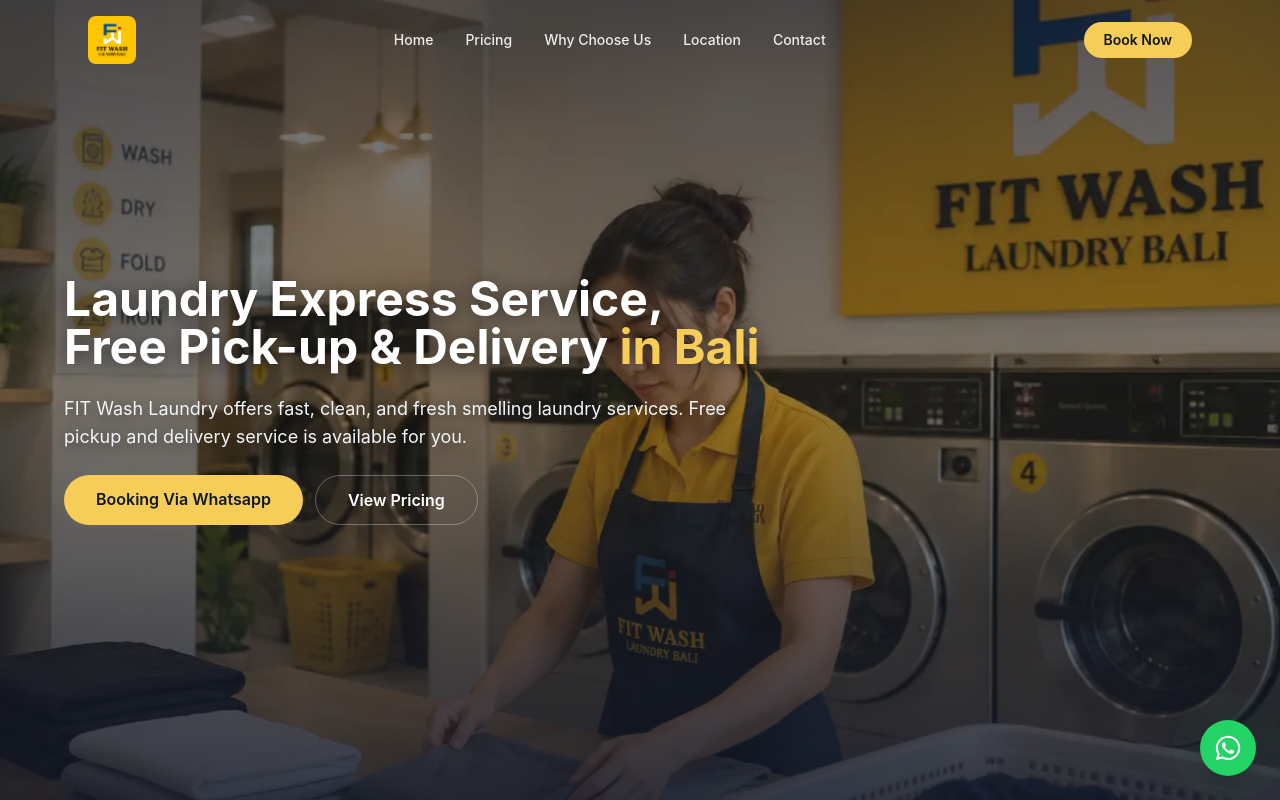
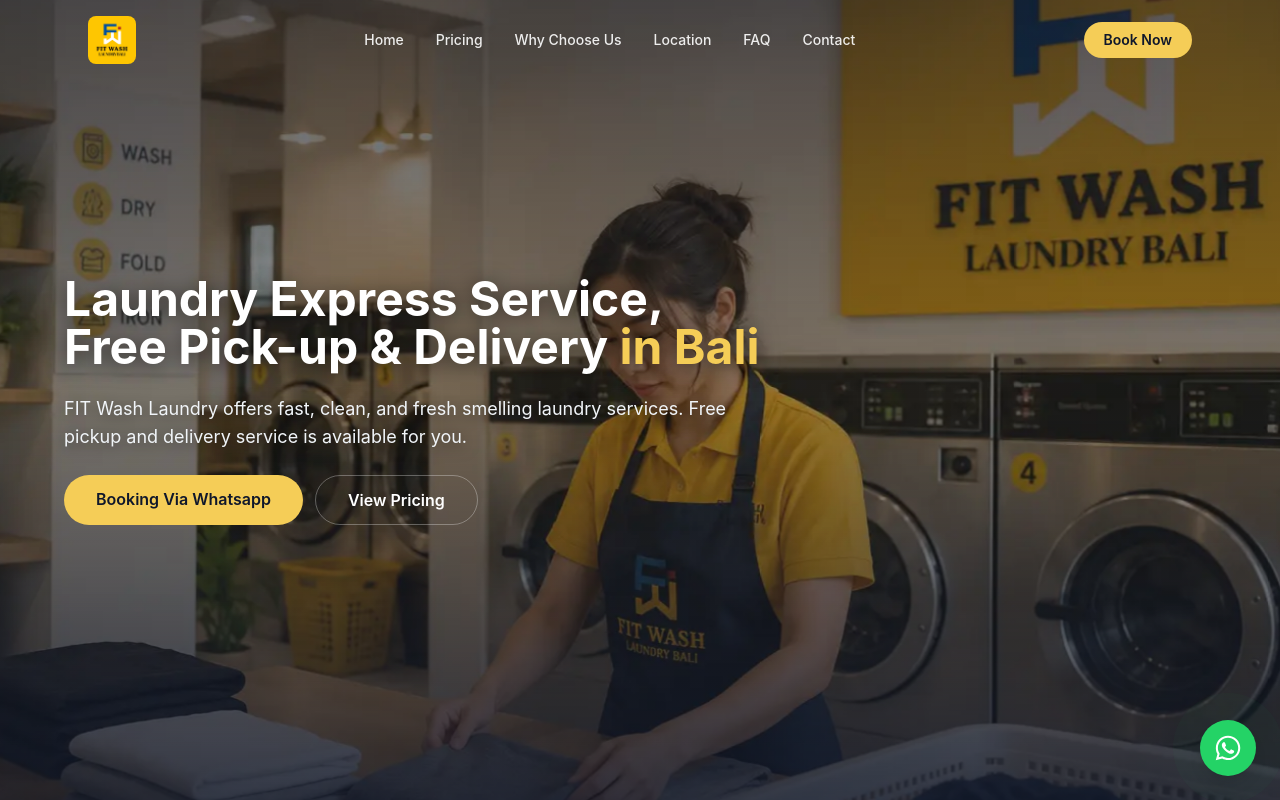
Before and after one commit to gungkrsnna/design-fitwash, a React (Vite) app: page / in a window 1280 px wide. Shown: the top 800 px of the page. Built offline with nearby package versions, Linux system fonts and the light colour scheme.

Commit message:
Add FAQ link to navbar

```diff
--- a/src/components/Navbar.tsx
+++ b/src/components/Navbar.tsx
@@ -5,6 +5,7 @@
   { label: 'Pricing', href: '#pricing' },
   { label: 'Why Choose Us', href: '#why-choose-us' },
   { label: 'Location', href: '#location' },
+  { label: 'FAQ', href: '#faq' },
   { label: 'Contact', href: '#contact' },
 ]
 
```
